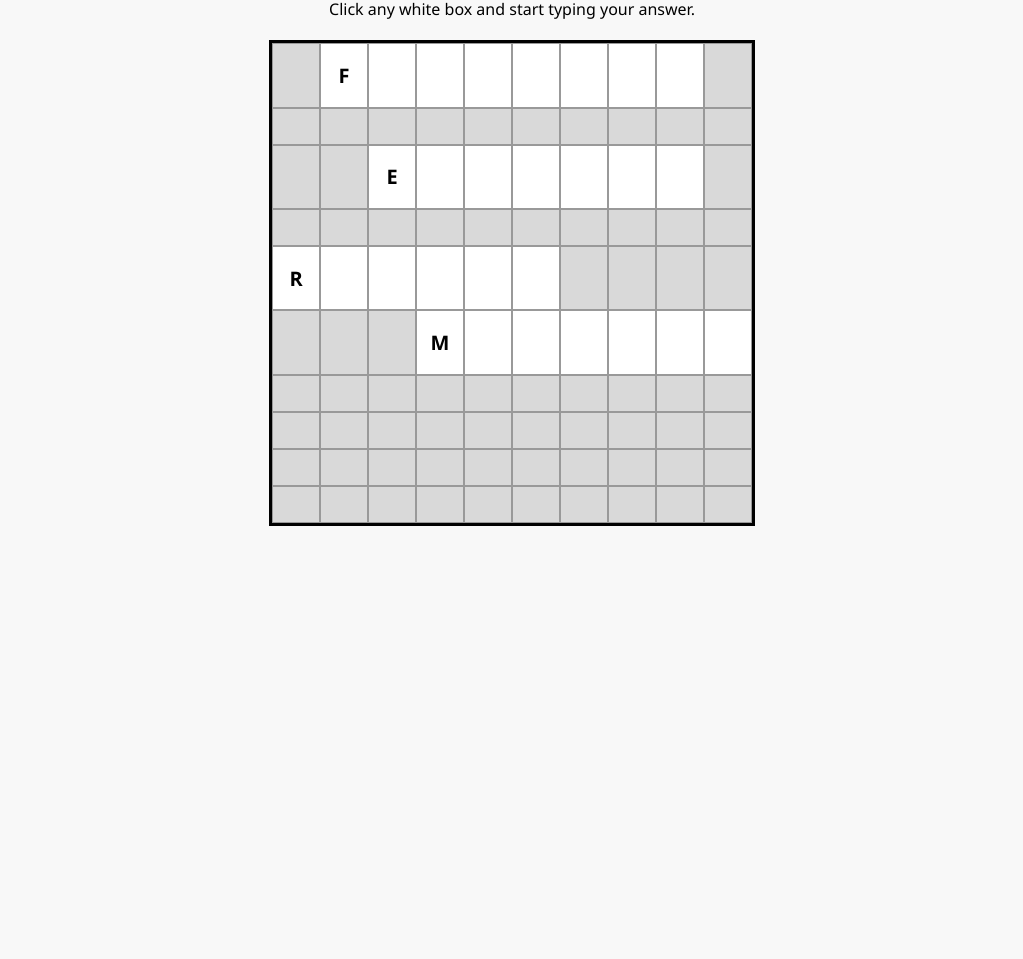
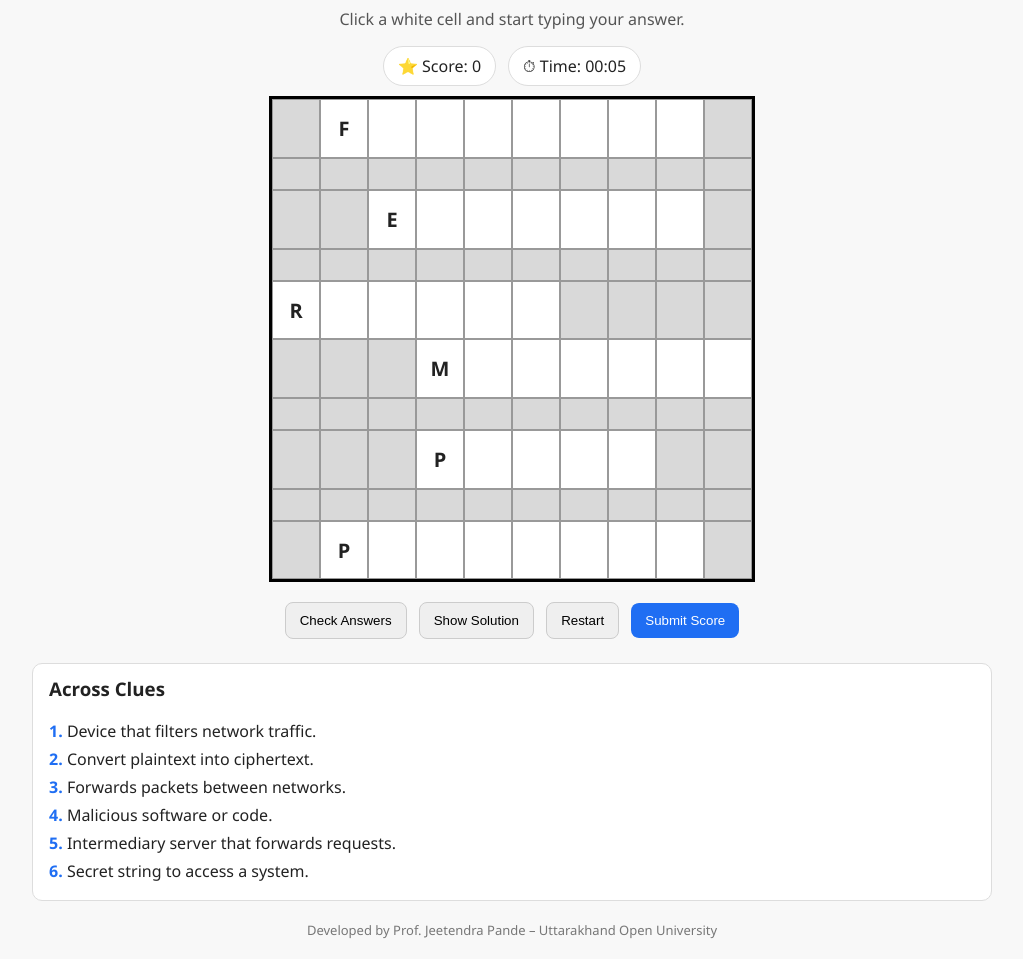
Before and after one commit to pandejeetendra-rgb/CyberCrossword, a plain HTML site: page index.html in a window 1280 px wide. Shown: the part 76-1035 px from the top of the page, without its empty margins (128-1151 px from the left). Before the commit the page ends 800 px from the top, so only its background shows below. Drawn offline with Linux system fonts and the light colour scheme.

Commit message:
Update index.html

```diff
--- a/index.html
+++ b/index.html
@@ -3,17 +3,24 @@
 <head>
 <meta charset="utf-8" />
 <meta name="viewport" content="width=device-width, initial-scale=1" />
-<title>Cyber Crossword – Keyboard Configured</title>
+<title>Cyber Crossword – UOU Gamified Assessment</title>
 <style>
-  body { background:#f8f8f8; font-family:Segoe UI,Arial,sans-serif; margin:0; text-align:center; }
-  h1 { margin-top:10px; }
+  body { background:#f8f8f8; font-family:Segoe UI,Arial,sans-serif; margin:0; color:#222; }
+  .wrap { max-width:960px; margin:0 auto; padding:20px; }
+  h1 { text-align:center; margin-top:0; }
+  p { text-align:center; color:#555; }
+
+  .hud { display:flex; justify-content:center; gap:12px; flex-wrap:wrap; margin-bottom:10px; }
+  .chip { background:#fff; border:1px solid #ddd; padding:8px 14px; border-radius:999px; }
+
   .grid {
     display:grid;
     grid-template-columns:repeat(10,1fr);
     width:min(95vw,480px);
     aspect-ratio:1;
     border:3px solid #000;
-    margin:20px auto;
+    margin:0 auto 16px;
+    user-select:none;
   }
   .cell {
     border:1px solid #999;
@@ -30,33 +37,67 @@
   .active { outline:3px solid #1f6ef3; outline-offset:-3px; }
   .prefill { font-weight:900; color:#000; }
   .num { position:absolute; top:2px; left:4px; font-size:10px; color:#444; }
+
+  .actions { text-align:center; margin:10px 0; }
+  button { padding:10px 14px; margin:4px; border:1px solid #ccc; border-radius:8px; cursor:pointer; }
+  button.primary { background:#1f6ef3; color:#fff; border:none; }
+
+  .clues { background:#fff; border:1px solid #ddd; padding:12px 16px; border-radius:10px; margin-top:20px; }
+  .clues h3 { margin-top:0; }
+  .clue { margin:6px 0; cursor:pointer; }
+  .clue strong { color:#1f6ef3; }
+
+  footer { text-align:center; margin-top:20px; font-size:13px; color:#777; }
 </style>
 </head>
 <body>
-<h1>🧠 Cyber Crossword</h1>
-<p>Click any white box and start typing your answer.</p>
-<div id="grid" class="grid"></div>
+<div class="wrap">
+  <h1>🧠 Cyber Crossword</h1>
+  <p>Click a white cell and start typing your answer.</p>
 
-<input type="text" id="hiddenInput" maxlength="1"
- style="position:absolute;opacity:0;pointer-events:none;" />
+  <div class="hud">
+    <div class="chip">⭐ Score: <span id="score">0</span></div>
+    <div class="chip">⏱ Time: <span id="timer">00:00</span></div>
+  </div>
+
+  <div id="grid" class="grid"></div>
+  <input type="text" id="hiddenInput" maxlength="1" style="position:absolute;opacity:0;pointer-events:none;" />
+
+  <div class="actions">
+    <button id="check">Check Answers</button>
+    <button id="show">Show Solution</button>
+    <button id="restart">Restart</button>
+    <button id="submit" class="primary">Submit Score</button>
+  </div>
+
+  <div class="clues">
+    <h3>Across Clues</h3>
+    <div id="across"></div>
+  </div>
+
+  <footer>Developed by Prof. Jeetendra Pande – Uttarakhand Open University</footer>
+</div>
 
 <script>
+const ENDPOINT = "https://script.google.com/macros/s/AKfycbwAeFpW8HcizrRrZVVRL4WYLaZwoOIpeiQxKTHnvTuPqBIxJ9nUUVZtaoWk3XKwYw0/exec";
+
 const PUZZLE = {
   size:10,
   across:[
-    {n:1,row:0,col:1,answer:"FIREWALL"},
-    {n:2,row:2,col:2,answer:"ENCRYPT"},
-    {n:3,row:4,col:0,answer:"ROUTER"},
-    {n:4,row:5,col:3,answer:"MALWARE"},
+    {n:1,row:0,col:1,answer:"FIREWALL",clue:"Device that filters network traffic."},
+    {n:2,row:2,col:2,answer:"ENCRYPT",clue:"Convert plaintext into ciphertext."},
+    {n:3,row:4,col:0,answer:"ROUTER",clue:"Forwards packets between networks."},
+    {n:4,row:5,col:3,answer:"MALWARE",clue:"Malicious software or code."},
+    {n:5,row:7,col:3,answer:"PROXY",clue:"Intermediary server that forwards requests."},
+    {n:6,row:9,col:1,answer:"PASSWORD",clue:"Secret string to access a system."}
   ]
 };
 
 const size=PUZZLE.size, block="#";
 const solution=Array.from({length:size},()=>Array(size).fill(block));
-PUZZLE.across.forEach(a=>{
-  for(let i=0;i<a.answer.length;i++) solution[a.row][a.col+i]=a.answer[i];
-});
-const state={cells:Array.from({length:size},()=>Array(size).fill("")),fixed:Array.from({length:size},()=>Array(size).fill(false)),active:null};
+PUZZLE.across.forEach(a=>{for(let i=0;i<a.answer.length;i++) solution[a.row][a.col+i]=a.answer[i];});
+
+const state={cells:Array.from({length:size},()=>Array(size).fill("")),fixed:Array.from({length:size},()=>Array(size).fill(false)),active:null,score:0,start:Date.now()};
 PUZZLE.across.forEach(a=>{state.cells[a.row][a.col]=a.answer[0];state.fixed[a.row][a.col]=true;});
 
 const grid=document.getElementById("grid");
@@ -107,7 +148,71 @@ function moveNext(){
   }
 }
 
-render();
+function checkAnswers(){
+  let correct=0,total=0;
+  for(let r=0;r<size;r++)for(let c=0;c<size;c++){
+    if(solution[r][c]===block)continue;
+    total++;
+    if(state.cells[r][c]===solution[r][c])correct++;
+  }
+  state.score=Math.round((correct/total)*100);
+  document.getElementById("score").textContent=state.score;
+  alert(`✅ Score: ${state.score}%`);
+}
+
+function showSolution(){
+  for(let r=0;r<size;r++)
+    for(let c=0;c<size;c++)
+      if(solution[r][c]!==block) state.cells[r][c]=solution[r][c];
+  render();
+  alert("✅ Full solution revealed.");
+}
+
+function restart(){
+  for(let r=0;r<size;r++)
+    for(let c=0;c<size;c++)
+      if(!state.fixed[r][c]&&solution[r][c]!==block)state.cells[r][c]="";
+  state.score=0;
+  document.getElementById("score").textContent="0";
+  render();
+}
+
+function submitScore(){
+  const name = prompt("Enter your name to record score:") || "Anonymous";
+  fetch(ENDPOINT,{
+    method:"POST",
+    headers:{"Content-Type":"application/json"},
+    body:JSON.stringify({action:"add_score",player:name,theme:"crossword",score:state.score})
+  })
+  .then(()=>alert("Score submitted to leaderboard!"))
+  .catch(()=>alert("Error submitting score."));
+}
+
+function renderClues(){
+  const container=document.getElementById("across");
+  container.innerHTML="";
+  PUZZLE.across.forEach(a=>{
+    const div=document.createElement("div");
+    div.className="clue";
+    div.innerHTML=`<strong>${a.n}.</strong> ${a.clue}`;
+    div.onclick=()=>{state.active={r:a.row,c:a.col};render();};
+    container.appendChild(div);
+  });
+}
+
+setInterval(()=>{
+  const t=Math.floor((Date.now()-state.start)/1000);
+  const m=String(Math.floor(t/60)).padStart(2,"0");
+  const s=String(t%60).padStart(2,"0");
+  document.getElementById("timer").textContent=`${m}:${s}`;
+},1000);
+
+document.getElementById("check").onclick=checkAnswers;
+document.getElementById("show").onclick=showSolution;
+document.getElementById("restart").onclick=restart;
+document.getElementById("submit").onclick=submitScore;
+
+render(); renderClues();
 </script>
 </body>
 </html>
```
